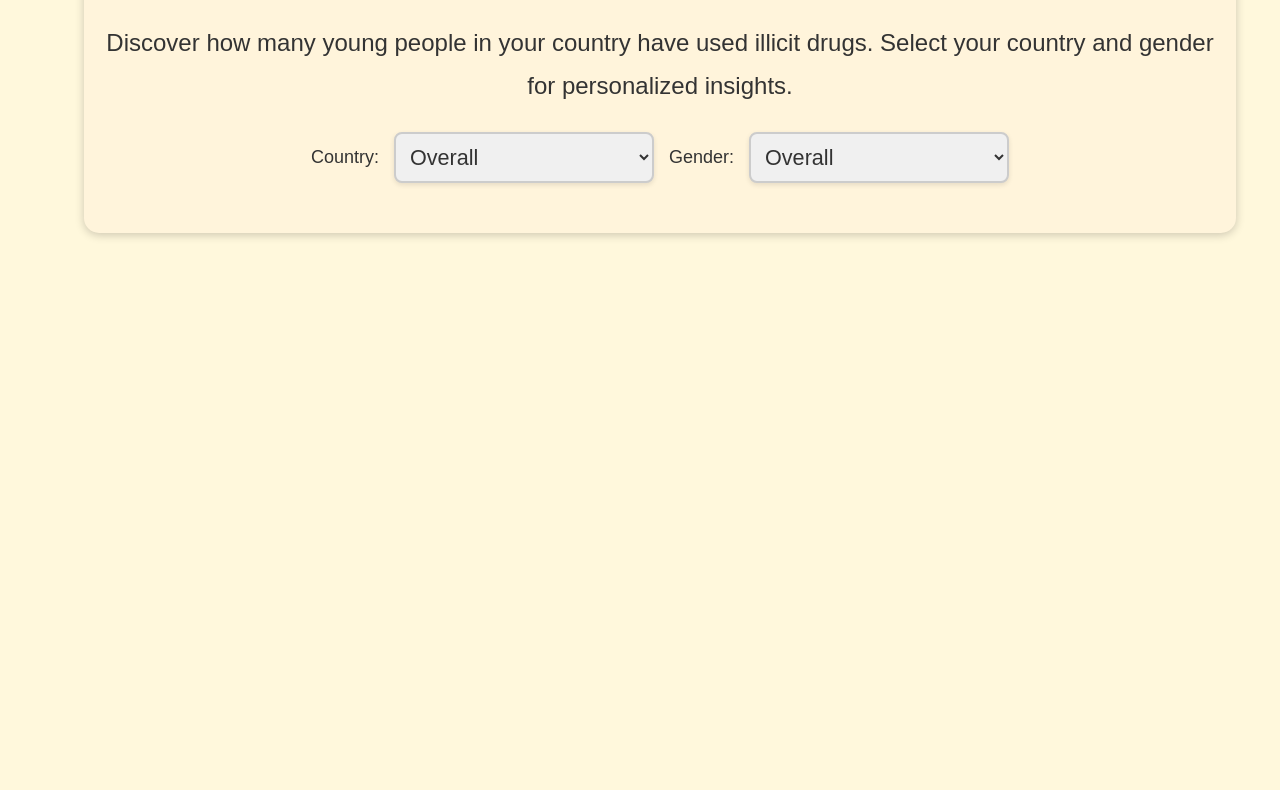
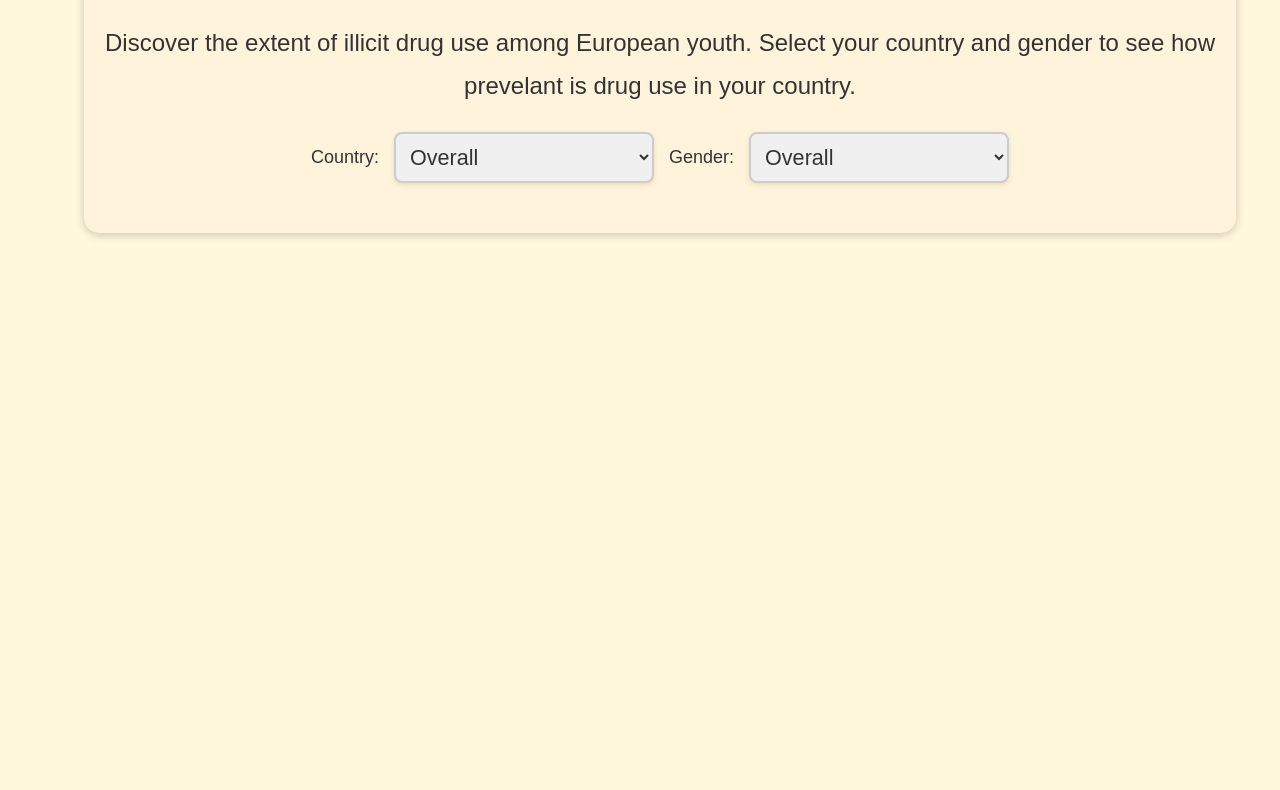
Before and after one commit to 1-ARIjitS/DrugViz, a plain HTML site: page final/final_index.html in a window 1280 px wide. Shown: the part 301-1091 px from the top of the page. Drawn offline with nearby package versions, Linux system fonts and the light colour scheme; no server answers; a web font is replaced by a local one.

Commit message:
html updated

```diff
--- a/final/final_index.html
+++ b/final/final_index.html
@@ -23,8 +23,7 @@
                 Explore the Drug Prevalence Among European Youth Aged 15-34 <br>Assess Your Risk of Falling into <span style="color: red;"> Drug Addiction </span>
             </p>
             <p class="section-text">
-                Discover how many young people in your country have used illicit drugs.
-                Select your country and gender for personalized insights.
+                Discover the extent of illicit drug use among European youth. Select your country and gender to see how prevelant is drug use in your country.
             </p>
             <div class="dropdown-row">
                 <label for="map-country-select">Country:</label>
```
